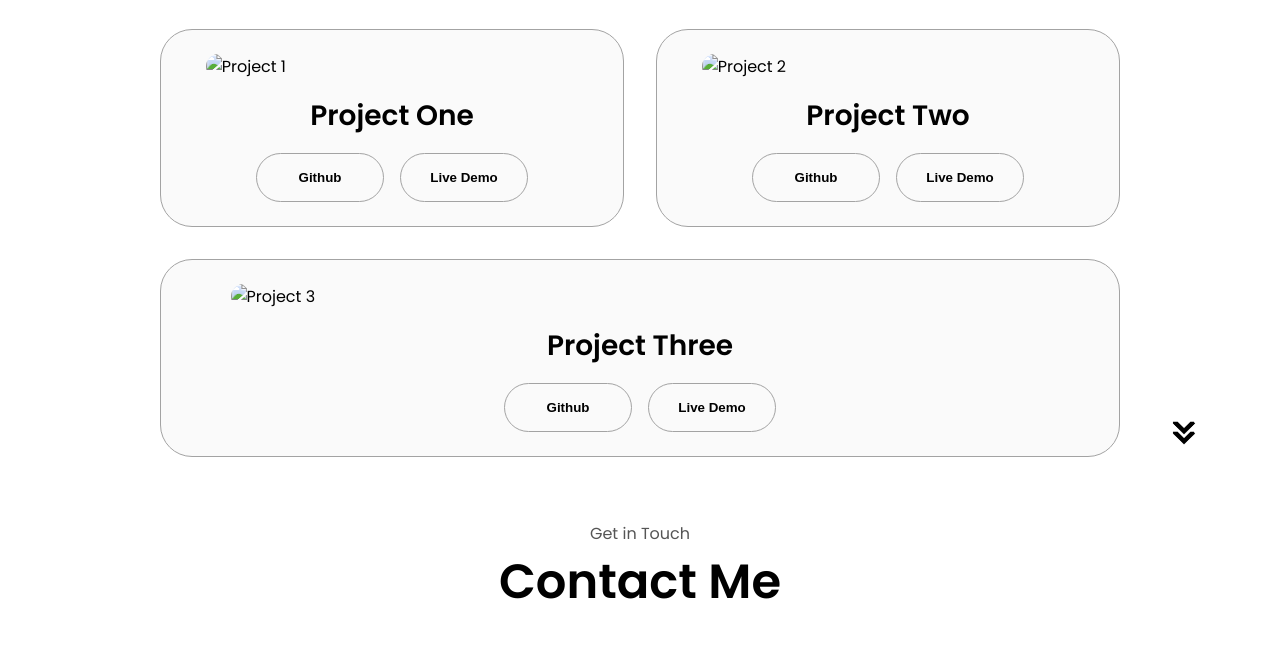
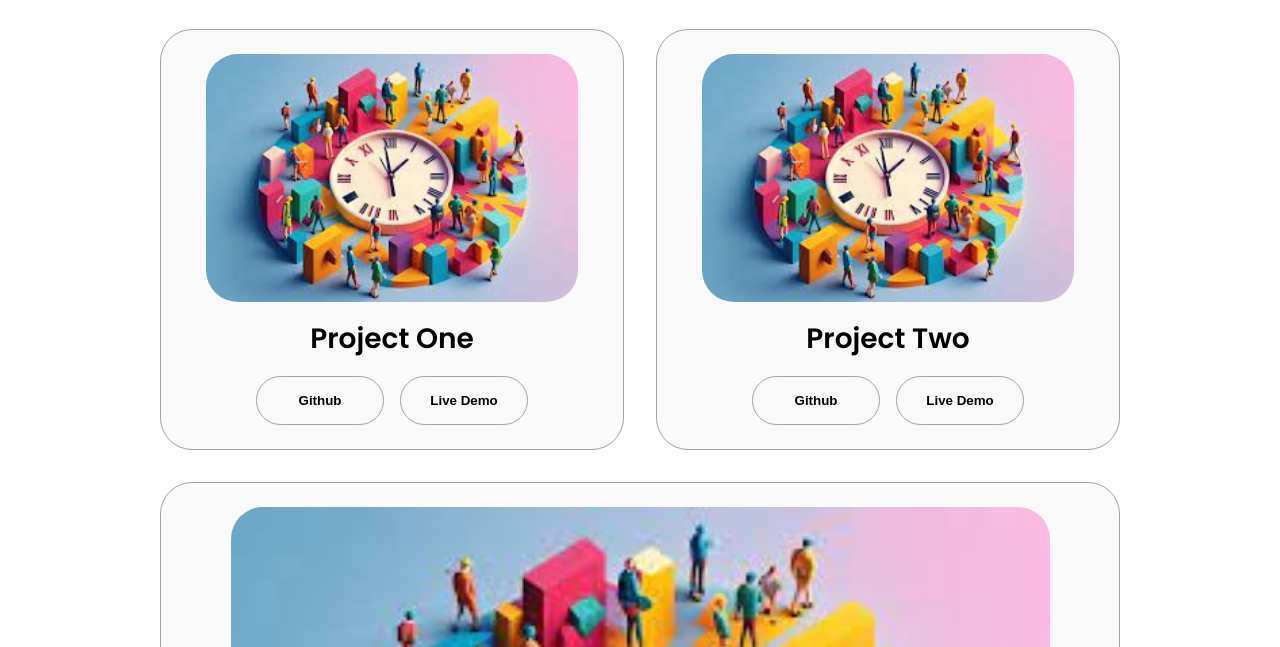
Before and after one commit to Jigar-kodiyatar/portfolio, a plain HTML site: page index.htm in a window 1280 px wide. Shown: the part 2564-3211 px from the top of the page. Drawn offline with Linux system fonts and the light colour scheme.

Commit message:
Update index.htm

```diff
--- a/index.htm
+++ b/index.htm
@@ -254,7 +254,7 @@
           <div class="details-container color-container">
             <div class="article-container">
               <img
-                src="project-1.png"
+                src="a.jpeg"
                 alt="Project 1"
                 class="project-img"
               />
@@ -278,7 +278,7 @@
           <div class="details-container color-container">
             <div class="article-container">
               <img
-                src="project-2.png"
+                src="a.jpeg"
                 alt="Project 2"
                 class="project-img"
               />
@@ -302,7 +302,7 @@
           <div class="details-container color-container">
             <div class="article-container">
               <img
-                src="project-3.png"
+                src="a.jpeg"
                 alt="Project 3"
                 class="project-img"
               />
```
